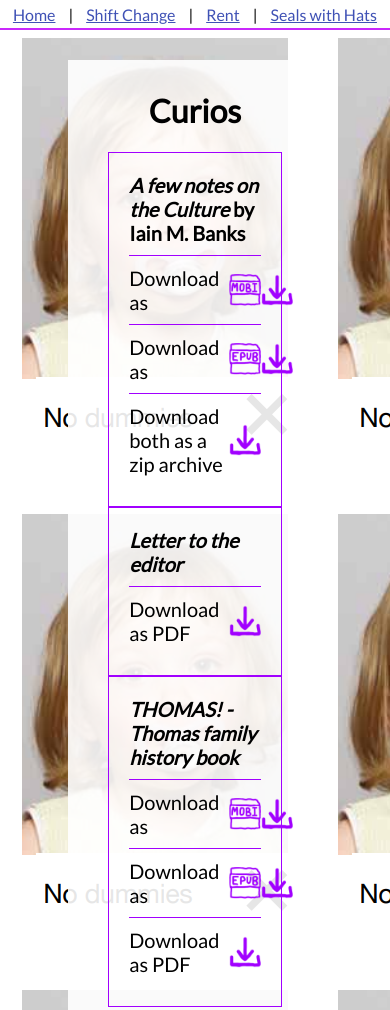
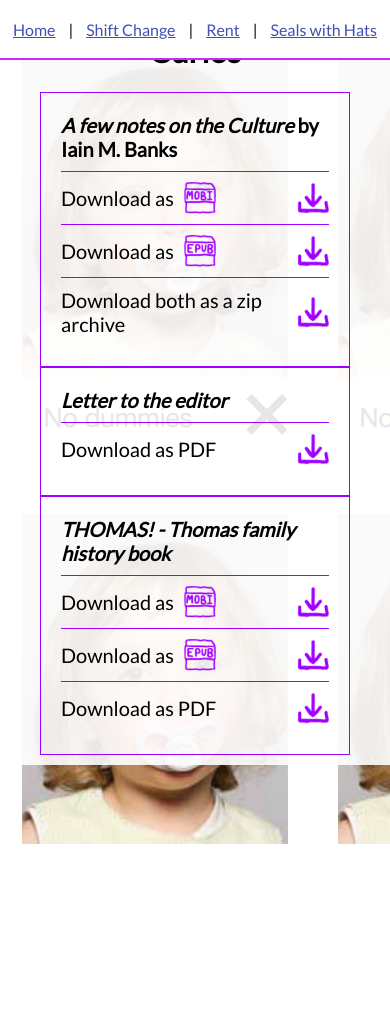
Before and after one commit to samuelfullerthomas/samuelfullerthomas.com, a plain HTML site: page src/downloads.html in a window 390 px wide. Shown: the top 1010 px of the page. After the commit the page ends 844 px from the top, so only its background shows below. Drawn offline with Linux system fonts and the light colour scheme.

Commit message:
update styles

```diff
--- a/src/style.css
+++ b/src/style.css
@@ -208,6 +208,9 @@
 
 /* media queries */
 @media screen and (max-width: 767px) {
+  .header {
+    height: 50px;
+  }
   .sealOverlay {
     display: none !important;
   }
@@ -246,6 +249,10 @@
   }
   .dowloadsContent {
     width: 100%;
+    width: 100%;
+    padding: 10px 0px;
+    max-width: 100%;
+    margin: auto;
     padding: 10px 0px;
   }
   a {
```
